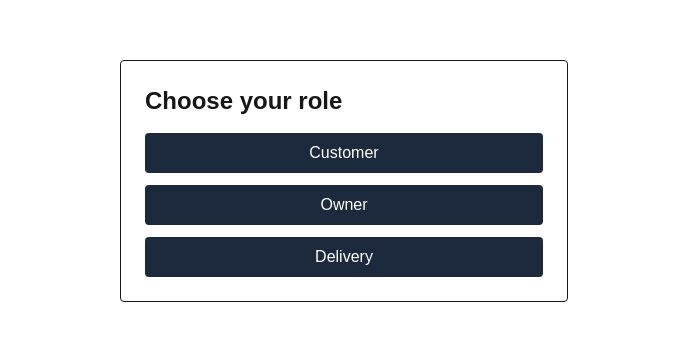
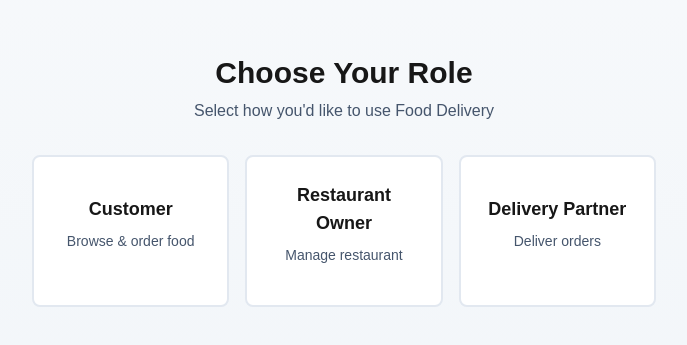
Before and after one commit to AmitBiswas1402/job-board, a Next.js app: page /select-role in a window 1280 px wide. Shown: the part 219-564 px from the top of the page, without its empty margins (296-983 px from the left). Built offline with nearby package versions, Linux system fonts and the light colour scheme; no server answers.

Commit message:
feat: Enhance role selection page with improved UI, integrate user role update functionality, and add loading state

```diff
--- a/src/app/select-role/page.tsx
+++ b/src/app/select-role/page.tsx
@@ -1,51 +1,82 @@
 "use client";
 import { useRouter } from "next/navigation";
+import { useAuth } from "@clerk/nextjs";
 import React from "react";
+import { updateUserRole } from "./actions";
 
 const roles = [
-  { id: "USER", label: "Customer" },
-  { id: "OWNER", label: "Owner" },
-  { id: "DELIVERY_BOY", label: "Delivery" },
+  { id: "USER", label: "Customer", desc: "Browse & order food" },
+  { id: "OWNER", label: "Restaurant Owner", desc: "Manage restaurant" },
+  { id: "DELIVERY_BOY", label: "Delivery Partner", desc: "Deliver orders" },
 ];
 
 export default function SelectRolePage() {
   const router = useRouter();
+  const authData = useAuth();
+  const { userId, isLoaded } = authData;
   const [loading, setLoading] = React.useState(false);
+  const [selected, setSelected] = React.useState<string | null>(null);
+
+  React.useEffect(() => {
+    console.log("useAuth data:", authData);
+  }, [authData]);
 
   async function choose(role: string) {
+    console.log("Choosing role:", role, "with userId:", userId);
     setLoading(true);
+    setSelected(role);
     try {
-      const res = await fetch("/api/auth/update-role", {
-        method: "POST",
-        headers: { "Content-Type": "application/json" },
-        body: JSON.stringify({ role }),
-      });
-      if (res.ok) {
-        const target = role === "OWNER" ? "/owner/dashboard" : role === "DELIVERY_BOY" ? "/delivery/dashboard" : "/customer/dashboard";
+      const result = await updateUserRole(role, userId!);
+      if (result.ok) {
+        const target =
+          role === "OWNER"
+            ? "/owner/dashboard"
+            : role === "DELIVERY_BOY"
+            ? "/delivery/dashboard"
+            : "/customer/dashboard";
         router.push(target);
       } else {
         setLoading(false);
+        setSelected(null);
         alert("Failed to set role");
       }
     } catch (err) {
       setLoading(false);
+      setSelected(null);
       alert("Error");
     }
   }
 
+  if (!isLoaded) {
+    return <div className="flex h-screen items-center justify-center">Loading...</div>;
+  }
+
   return (
-    <main className="min-h-screen flex items-center justify-center">
-      <div className="w-full max-w-md p-6 border rounded">
-        <h1 className="text-2xl font-semibold mb-4">Choose your role</h1>
-        <div className="space-y-3">
+    <main className="min-h-screen flex items-center justify-center bg-gradient-to-b from-slate-50 to-slate-100">
+      <div className="w-full max-w-2xl p-6">
+        <div className="text-center mb-8">
+          <h1 className="text-3xl font-bold mb-2">Choose Your Role</h1>
+          <p className="text-slate-600">Select how you'd like to use Food Delivery</p>
+        </div>
+        <div className="grid grid-cols-1 md:grid-cols-3 gap-4">
           {roles.map((r) => (
             <button
               key={r.id}
-              className="w-full py-2 px-4 bg-slate-800 text-white rounded"
+              className={`p-6 rounded-lg border-2 transition-all ${
+                selected === r.id
+                  ? "border-blue-500 bg-blue-50"
+                  : "border-slate-200 bg-white hover:border-slate-300"
+              } ${loading && selected !== r.id ? "opacity-50 cursor-not-allowed" : ""}`}
               onClick={() => choose(r.id)}
               disabled={loading}
             >
-              {r.label}
+              <h2 className="font-semibold text-lg mb-2">{r.label}</h2>
+              <p className="text-sm text-slate-600 mb-4">{r.desc}</p>
+              {loading && selected === r.id && (
+                <div className="text-sm text-blue-600 font-medium">
+                  Setting up...
+                </div>
+              )}
             </button>
           ))}
         </div>
```
